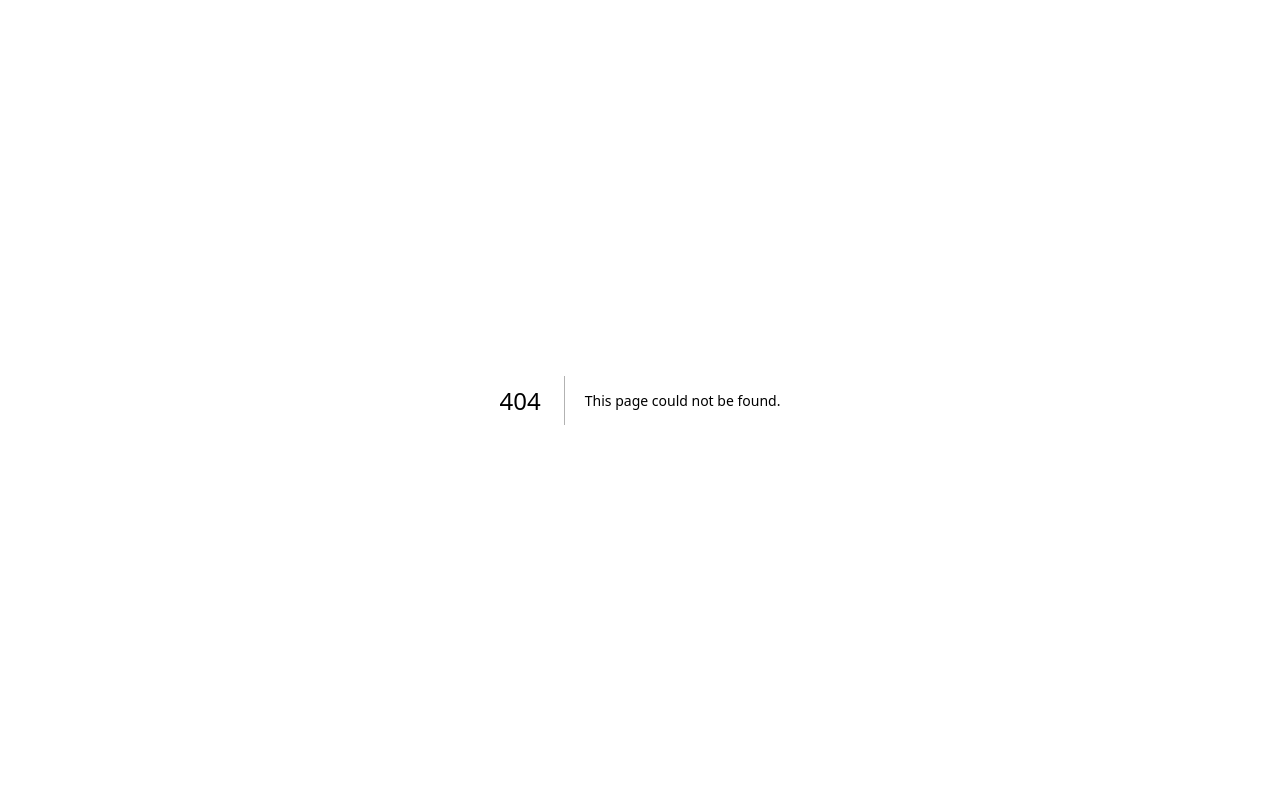
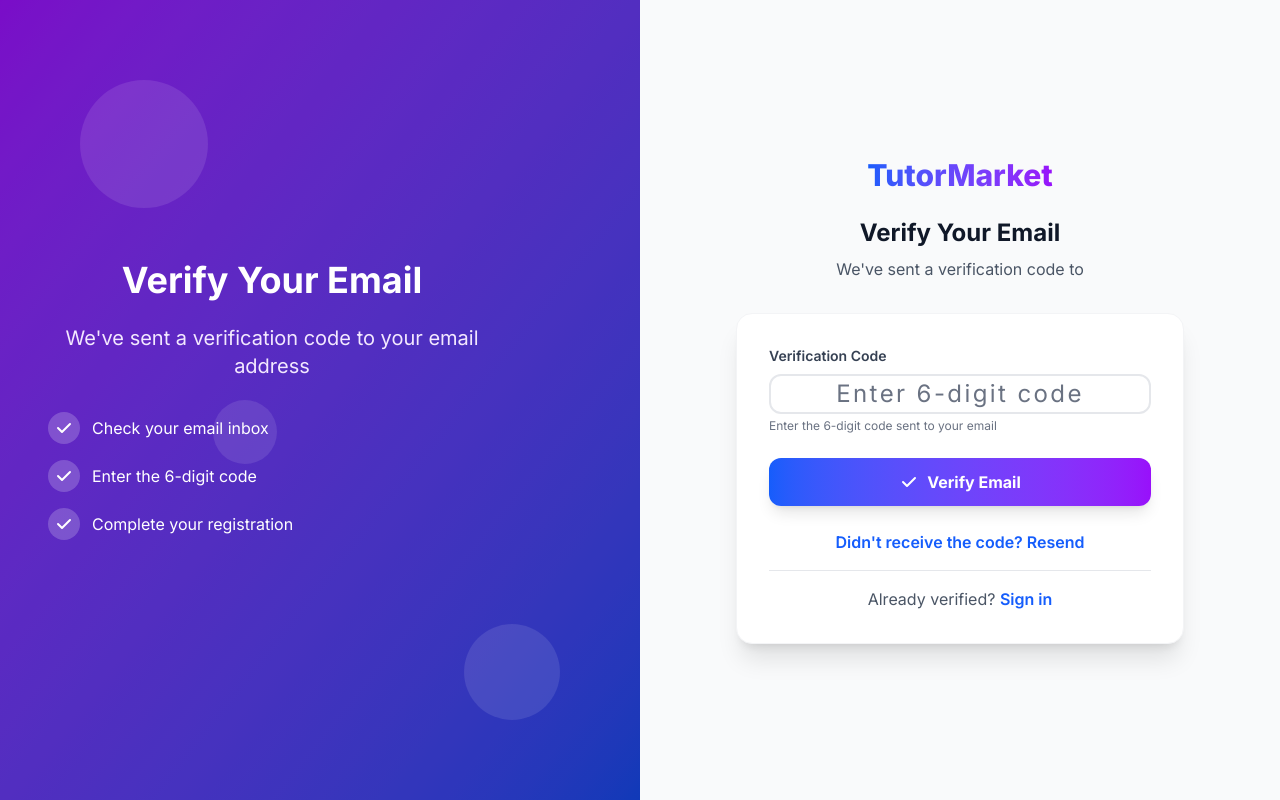
Before and after one commit to tise-genene/tutor-marketplace, a Next.js app: page /auth/verify-email in a window 1280 px wide. Before the commit this address had no page. Built offline with nearby package versions, Linux system fonts and the light colour scheme.

Commit message:
feat: email verification page with split layout

```diff
--- /dev/null
+++ b/src/app/auth/verify-email/page.tsx
@@ -0,0 +1,226 @@
+"use client"
+
+import { useState } from "react"
+import { useRouter, useSearchParams } from "next/navigation"
+import Link from "next/link"
+import Image from "next/image"
+
+import { Button } from "@/components/ui/button"
+import { Input } from "@/components/ui/input"
+import { useToast } from "@/components/ui/use-toast"
+
+export default function VerifyEmailPage() {
+  const router = useRouter()
+  const searchParams = useSearchParams()
+  const { toast } = useToast()
+  const [isLoading, setIsLoading] = useState(false)
+  const [isResending, setIsResending] = useState(false)
+
+  const email = searchParams?.get('email') || ''
+
+  async function onSubmit(event: React.FormEvent<HTMLFormElement>) {
+    event.preventDefault()
+    setIsLoading(true)
+
+    const formData = new FormData(event.currentTarget)
+    const code = formData.get("code") as string
+
+    try {
+      const response = await fetch("/api/auth/verify-email", {
+        method: "POST",
+        headers: {
+          "Content-Type": "application/json",
+        },
+        body: JSON.stringify({
+          email,
+          code,
+        }),
+      })
+
+      const data = await response.json()
+
+      if (!response.ok) {
+        throw new Error(data.message || "Verification failed")
+      }
+
+      toast({
+        title: "Success",
+        description: "Email verified successfully! You can now sign in.",
+      })
+
+      // Redirect to login page
+      router.push("/auth/login")
+    } catch (error) {
+      toast({
+        title: "Error",
+        description: error instanceof Error ? error.message : "Verification failed",
+        variant: "destructive",
+      })
+    } finally {
+      setIsLoading(false)
+    }
+  }
+
+  async function handleResendCode() {
+    setIsResending(true)
+
+    try {
+      const response = await fetch("/api/auth/resend-verification", {
+        method: "POST",
+        headers: {
+          "Content-Type": "application/json",
+        },
+        body: JSON.stringify({ email }),
+      })
+
+      const data = await response.json()
+
+      if (!response.ok) {
+        throw new Error(data.message || "Failed to resend code")
+      }
+
+      toast({
+        title: "Success",
+        description: "Verification code sent! Please check your email.",
+      })
+    } catch (error) {
+      toast({
+        title: "Error",
+        description: error instanceof Error ? error.message : "Failed to resend code",
+        variant: "destructive",
+      })
+    } finally {
+      setIsResending(false)
+    }
+  }
+
+  return (
+    <div className="min-h-screen flex">
+      {/* Left Side - Image */}
+      <div className="hidden md:flex md:w-1/2 bg-gradient-to-br from-purple-600 to-blue-700 relative overflow-hidden">
+        <div className="absolute inset-0 bg-black/20"></div>
+        <div className="relative z-10 flex flex-col justify-center items-center text-white p-12">
+          <div className="text-center max-w-md">
+            <h1 className="text-4xl font-bold mb-6">Verify Your Email</h1>
+            <p className="text-xl mb-8 text-purple-100">
+              We've sent a verification code to your email address
+            </p>
+            <div className="space-y-4">
+              <div className="flex items-center space-x-3">
+                <div className="w-8 h-8 bg-white/20 rounded-full flex items-center justify-center">
+                  <svg className="w-5 h-5" fill="currentColor" viewBox="0 0 20 20">
+                    <path fillRule="evenodd" d="M16.707 5.293a1 1 0 010 1.414l-8 8a1 1 0 01-1.414 0l-4-4a1 1 0 011.414-1.414L8 12.586l7.293-7.293a1 1 0 011.414 0z" clipRule="evenodd" />
+                  </svg>
+                </div>
+                <span>Check your email inbox</span>
+              </div>
+              <div className="flex items-center space-x-3">
+                <div className="w-8 h-8 bg-white/20 rounded-full flex items-center justify-center">
+                  <svg className="w-5 h-5" fill="currentColor" viewBox="0 0 20 20">
+                    <path fillRule="evenodd" d="M16.707 5.293a1 1 0 010 1.414l-8 8a1 1 0 01-1.414 0l-4-4a1 1 0 011.414-1.414L8 12.586l7.293-7.293a1 1 0 011.414 0z" clipRule="evenodd" />
+                  </svg>
+                </div>
+                <span>Enter the 6-digit code</span>
+              </div>
+              <div className="flex items-center space-x-3">
+                <div className="w-8 h-8 bg-white/20 rounded-full flex items-center justify-center">
+                  <svg className="w-5 h-5" fill="currentColor" viewBox="0 0 20 20">
+                    <path fillRule="evenodd" d="M16.707 5.293a1 1 0 010 1.414l-8 8a1 1 0 01-1.414 0l-4-4a1 1 0 011.414-1.414L8 12.586l7.293-7.293a1 1 0 011.414 0z" clipRule="evenodd" />
+                  </svg>
+                </div>
+                <span>Complete your registration</span>
+              </div>
+            </div>
+          </div>
+        </div>
+        {/* Abstract background pattern */}
+        <div className="absolute inset-0 opacity-10">
+          <div className="absolute top-20 left-20 w-32 h-32 bg-white rounded-full"></div>
+          <div className="absolute bottom-20 right-20 w-24 h-24 bg-white rounded-full"></div>
+          <div className="absolute top-1/2 left-1/3 w-16 h-16 bg-white rounded-full"></div>
+        </div>
+      </div>
+
+      {/* Right Side - Verification Form */}
+      <div className="flex-1 flex items-center justify-center p-4 md:p-8 bg-gray-50">
+        <div className="w-full max-w-md">
+          {/* Header */}
+          <div className="text-center mb-8">
+            <Link href="/" className="text-3xl font-extrabold bg-gradient-to-r from-blue-600 to-purple-600 bg-clip-text text-transparent">
+              TutorMarket
+            </Link>
+            <h2 className="text-2xl font-bold text-gray-900 mt-6 mb-2">Verify Your Email</h2>
+            <p className="text-gray-600">
+              We've sent a verification code to <span className="font-semibold">{email}</span>
+            </p>
+          </div>
+
+          {/* Verification Form */}
+          <div className="bg-white rounded-2xl shadow-xl p-8 border border-gray-100">
+            <form onSubmit={onSubmit} className="space-y-6">
+              <div>
+                <label htmlFor="code" className="block text-sm font-semibold text-gray-700 mb-2">
+                  Verification Code
+                </label>
+                <Input
+                  id="code"
+                  name="code"
+                  type="text"
+                  placeholder="Enter 6-digit code"
+                  required
+                  disabled={isLoading}
+                  maxLength={6}
+                  pattern="[0-9]{6}"
+                  className="w-full bg-white border-2 border-gray-200 rounded-xl px-4 py-3 text-center text-2xl font-mono tracking-widest focus:outline-none focus:ring-4 focus:ring-blue-500/20 focus:border-blue-500 transition-all duration-200 placeholder-gray-500"
+                />
+                <p className="text-xs text-gray-500 mt-1">Enter the 6-digit code sent to your email</p>
+              </div>
+
+              <button
+                type="submit"
+                disabled={isLoading}
+                className="w-full bg-gradient-to-r from-blue-600 to-purple-600 text-white py-3 px-4 rounded-xl font-bold hover:from-blue-700 hover:to-purple-700 disabled:opacity-50 disabled:cursor-not-allowed transition-all duration-300 shadow-lg hover:shadow-xl flex items-center justify-center gap-2"
+              >
+                {isLoading ? (
+                  <>
+                    <svg className="animate-spin w-5 h-5" xmlns="http://www.w3.org/2000/svg" fill="none" viewBox="0 0 24 24">
+                      <circle className="opacity-25" cx="12" cy="12" r="10" stroke="currentColor" strokeWidth="4"></circle>
+                      <path className="opacity-75" fill="currentColor" d="M4 12a8 8 0 018-8V0C5.373 0 0 5.373 0 12h4zm2 5.291A7.962 7.962 0 014 12H0c0 3.042 1.135 5.824 3 7.938l3-2.647z"></path>
+                    </svg>
+                    Verifying...
+                  </>
+                ) : (
+                  <>
+                    <svg className="w-5 h-5" fill="currentColor" viewBox="0 0 20 20">
+                      <path fillRule="evenodd" d="M16.707 5.293a1 1 0 010 1.414l-8 8a1 1 0 01-1.414 0l-4-4a1 1 0 011.414-1.414L8 12.586l7.293-7.293a1 1 0 011.414 0z" clipRule="evenodd" />
+                    </svg>
+                    Verify Email
+                  </>
+                )}
+              </button>
+            </form>
+
+            <div className="mt-6 text-center space-y-4">
+              <button
+                onClick={handleResendCode}
+                disabled={isResending}
+                className="text-blue-600 hover:text-blue-500 font-semibold disabled:opacity-50"
+              >
+                {isResending ? "Sending..." : "Didn't receive the code? Resend"}
+              </button>
+
+              <div className="pt-4 border-t border-gray-200">
+                <p className="text-gray-600">
+                  Already verified?{" "}
+                  <Link href="/auth/login" className="text-blue-600 hover:text-blue-500 font-semibold">
+                    Sign in
+                  </Link>
+                </p>
+              </div>
+            </div>
+          </div>
+        </div>
+      </div>
+    </div>
+  )
+}
```
